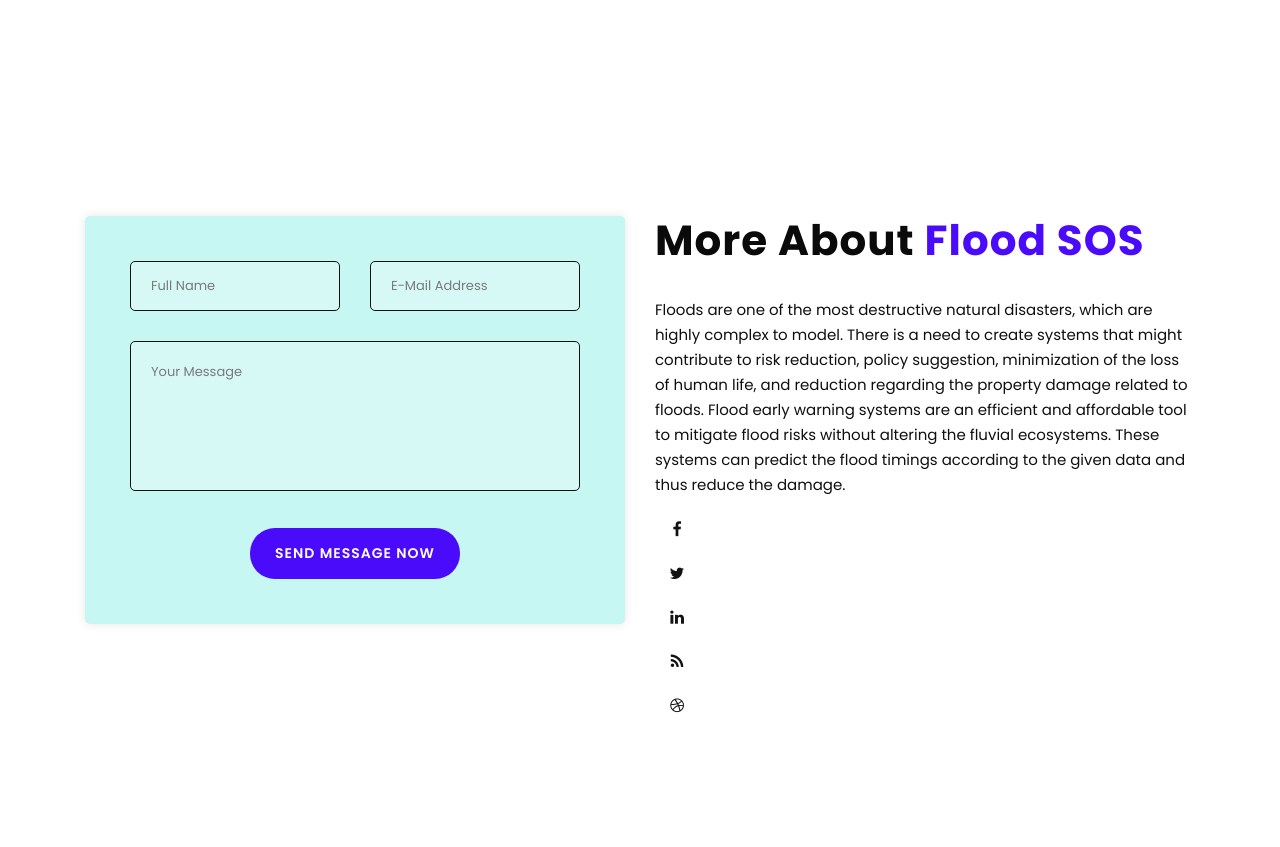
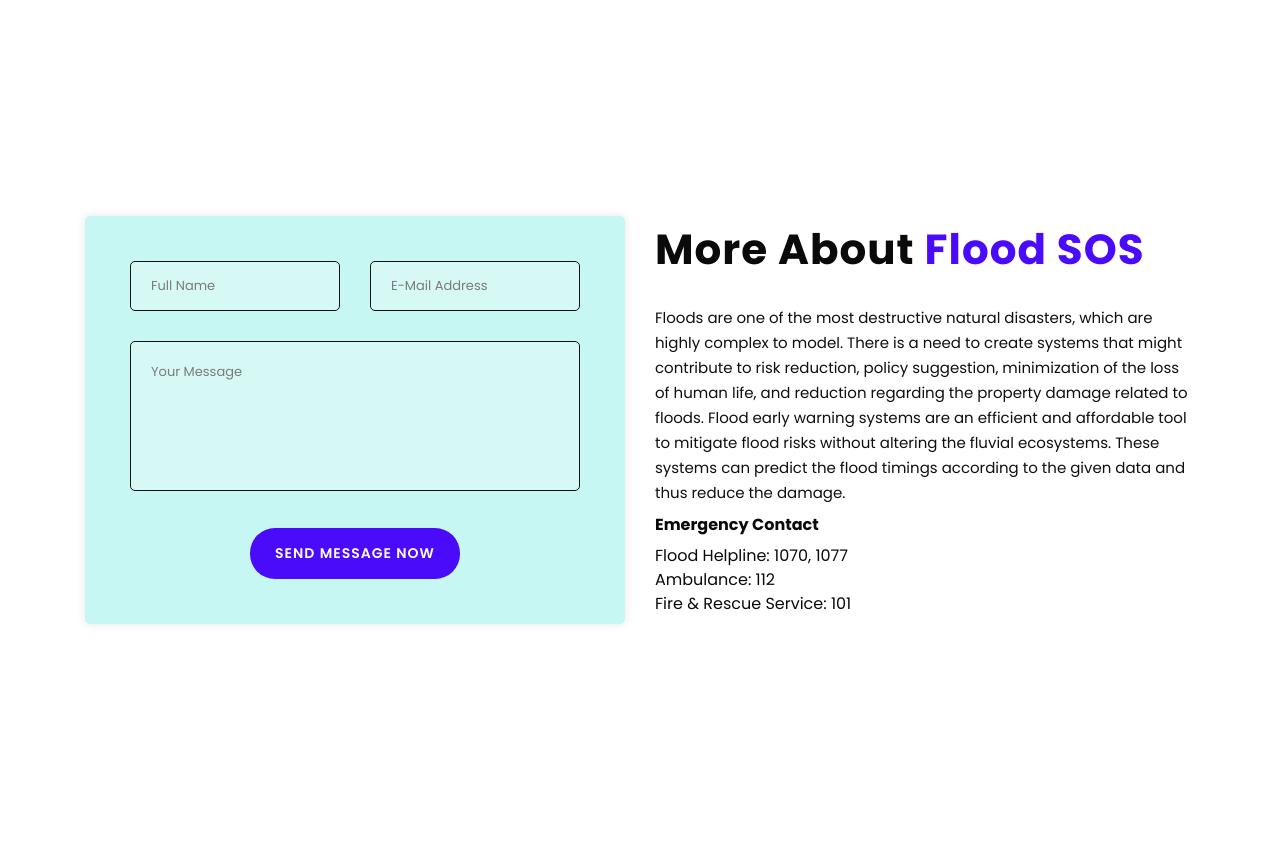
Before and after one commit to sandrasmenon18/Flood-Prediction-Alert-Project, a Flask app: page / in a window 1280 px wide. Shown: the part 1756-2603 px from the top of the page. After the commit the page ends 2380 px from the top, so only its background shows below. Run offline with Flask 2, Linux system fonts and the light colour scheme; parts of the project's set-up code (start-up, migrations or seed data) failed here and were passed over; some libraries are stand-ins or nearby versions.

Commit message:
Update index.html

```diff
--- a/template/index.html
+++ b/template/index.html
@@ -282,12 +282,11 @@ https://templatemo.com/tm-540-lava-landing-page
                             Flood early warning systems are an efficient and affordable tool to mitigate flood risks without altering the fluvial ecosystems.
                             These systems can predict the flood timings according to the given data and thus reduce the damage.
                             </p>
+                        <h6>Emergency Contact</h6>
                         <ul class="social">
-                            <li><a href="https://fb.com/templatemo"><i class="fa fa-facebook"></i></a></li>
-                            <li><a href="#"><i class="fa fa-twitter"></i></a></li>
-                            <li><a href="#"><i class="fa fa-linkedin"></i></a></li>
-                            <li><a href="#"><i class="fa fa-rss"></i></a></li>
-                            <li><a href="#"><i class="fa fa-dribbble"></i></a></li>
+                            <li>Flood Helpline: 1070, 1077</li>
+                            <li>Ambulance: 112</li>
+                            <li>Fire & Rescue Service: 101</li>
                         </ul>
                     </div>
                 </div>
```
